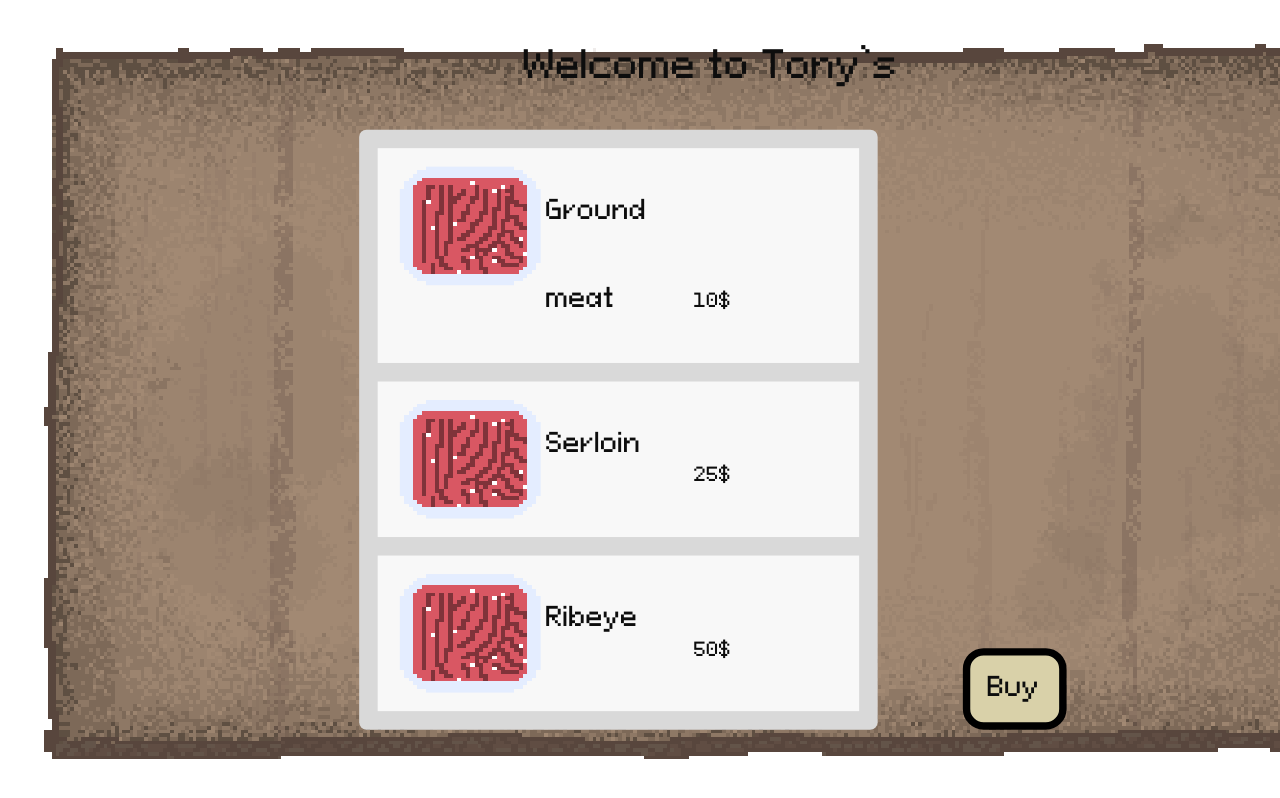
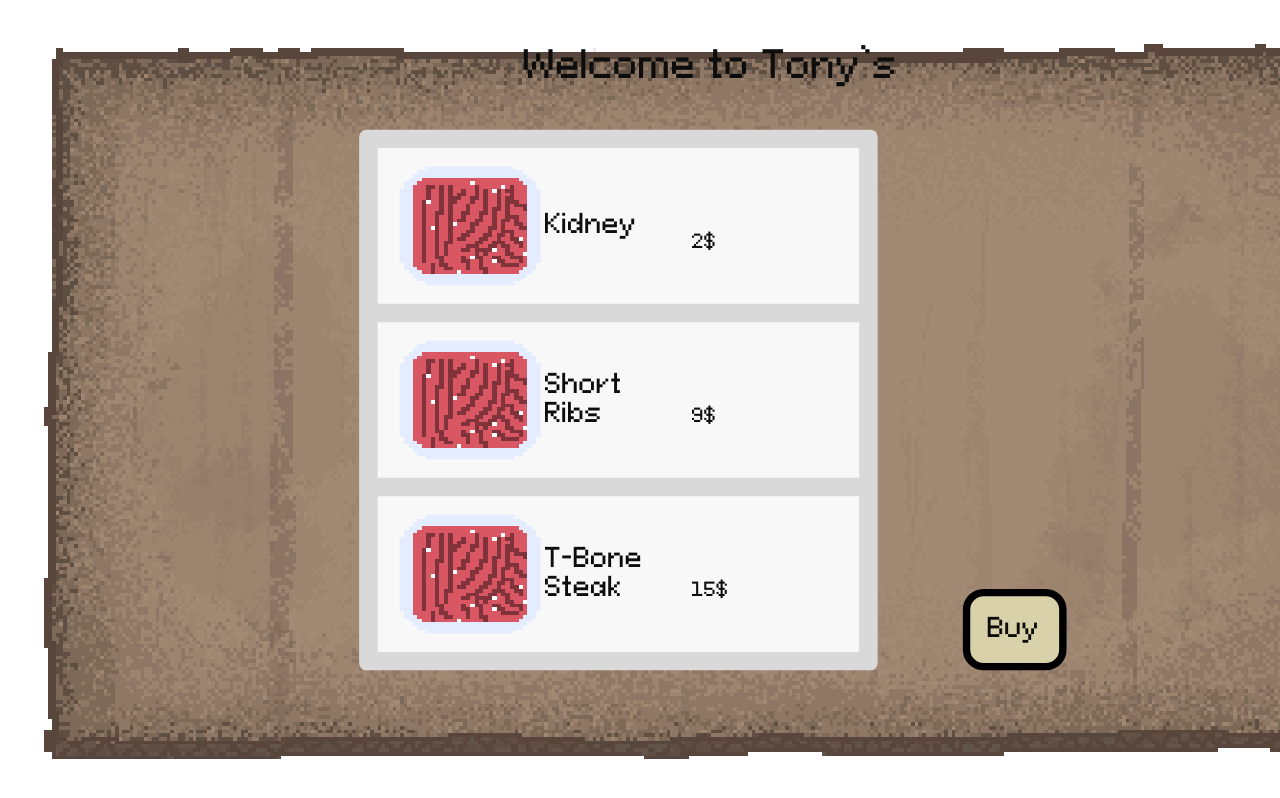
Before and after one commit to realKfiros/cheating-with-a-mimic, a React (Vite) app: page / in a window 1280 px wide. Shown: the top 798 px of the page. Built offline with nearby package versions, Linux system fonts and the light colour scheme.

Commit message:
butcher menu pick randoms

```diff
--- a/src/components/Menus/ButcherMenu.tsx
+++ b/src/components/Menus/ButcherMenu.tsx
@@ -1,16 +1,16 @@
-import React, { FC, useContext, useState } from "react";
+import React, {FC, useContext, useState} from "react";
 import MenuButton from "../menu_button";
-import { Stock } from "../list_item";
-import { menu, Spacer } from "../../styles";
-import { css } from "@emotion/react";
-import { action, computed, makeObservable, observable } from "mobx";
-import { AppContext } from "../../store";
-import { classNames } from "../../utilities";
+import {Stock} from "../list_item";
+import {menu, Spacer} from "../../styles";
+import {css} from "@emotion/react";
+import {action, computed, makeObservable, observable} from "mobx";
+import {AppContext} from "../../store";
+import {classNames, pick} from "../../utilities";
 import image from "../../assets/Ground Beef 2.png";
+import {possibleStock} from "../../common";
 
 const styleButcherMenu = css`
 	${menu}
-
 	.vertical {
 		display: flex;
 		flex-direction: row;
@@ -21,8 +21,9 @@ const styleButcherMenu = css`
 		}
 	}
 `;
-const ButcherMenu = () => {
-  const { openDialog }: any = useContext(AppContext);
+const ButcherMenu = () =>
+{
+	const {openDialog}: any = useContext(AppContext);
 	const [stock, setStock] = useState<Stock[]>([]);
 	// TODO: after "an hour" (or a day) it should refresh with new items
 
@@ -33,18 +34,20 @@ const ButcherMenu = () => {
 		<div css={styleButcherMenu}>
 			<div className="title">Welcome to Tony’s</div>
 			<div className="vertical">
-        <ButcherBoard />
-        <Spacer />
-        <MenuButton text="Buy" onClick={() => openDialog("Bought that", "enjoy :)")} />
+				<ButcherBoard/>
+				<Spacer/>
+				<MenuButton text="Buy" onClick={() => openDialog("Bought that", "enjoy :)")}/>
 			</div>
 		</div>
 	);
 };
 
-interface ButcherItem {
-  title: string;
-  price: string;
-  selected: boolean;
+interface ButcherItem
+{
+	name: string;
+	price: number;
+	hunger_fulfillment_per_second: number;
+	timer: number;
 }
 
 const styleButcherBoard = css`
@@ -56,12 +59,9 @@ const styleButcherBoard = css`
 		margin: 5px;
 	}
 `;
-const ButcherBoard = () => {
-  const options = [
-    { title: "Ground meat", price: "10$", selected: false },
-    { title: "Serloin", price: "25$", selected: false },
-    { title: "Ribeye", price: "50$", selected: false },
-  ];
+const ButcherBoard = () =>
+{
+	const options = pick(possibleStock, 3);
 	return (
 		<div css={styleButcherBoard}>
 			{options.map((o, index) => (
@@ -71,7 +71,7 @@ const ButcherBoard = () => {
 	);
 };
 
-const styleItem = ({ selected }: any) => css`
+const styleItem = ({selected}: any) => css`
 	background-color: ${selected ? "#4d4d4d" : "#F8F8F8"};
 	display: flex;
 	flex-direction: row;
@@ -91,12 +91,14 @@ const styleItem = ({ selected }: any) => css`
 
 	.item-title,
 	.item-price {
-    /* margin: auto; */
+		//margin: auto;
 	}
 
 	.item-title {
 		font-size: 7px;
 		text-align: start;
+		line-height: 0.5rem;
+		margin: auto;
 	}
 
 	.item-price {
@@ -106,14 +108,15 @@ const styleItem = ({ selected }: any) => css`
 		font-size: 5px;
 	}
 `;
-const Item: FC<ButcherItem> = ({ title, price }) => {
+const Item: FC<ButcherItem> = ({name, price}) =>
+{
 	const [selected, setSelected] = useState(false);
 
 	return (
-    <div css={styleItem({ selected })} onClick={() => setSelected(!selected)}>
-      <img src={image} />
-      <span className="item-title">{title}</span>
-      <span className="item-price">{price}</span>
+		<div css={styleItem({selected})} onClick={() => setSelected(!selected)}>
+			<img src={image}/>
+			<span className="item-title">{name}</span>
+			<span className="item-price">{price}$</span>
 		</div>
 	);
 };
--- a/src/utilities.tsx
+++ b/src/utilities.tsx
@@ -30,3 +30,10 @@ export const classNames = function (): string | undefined
 
 	return classes.join(' ') || undefined;
 };
+
+export const pick = (arr: any[], amount: number = 1): any[] =>
+{
+	const shuffled = [...arr].sort(() => 0.5 - Math.random());
+	console.log(shuffled);
+	return shuffled.slice(0, amount);
+};
```
Lines whose indentation alone changed are shown as unchanged.
